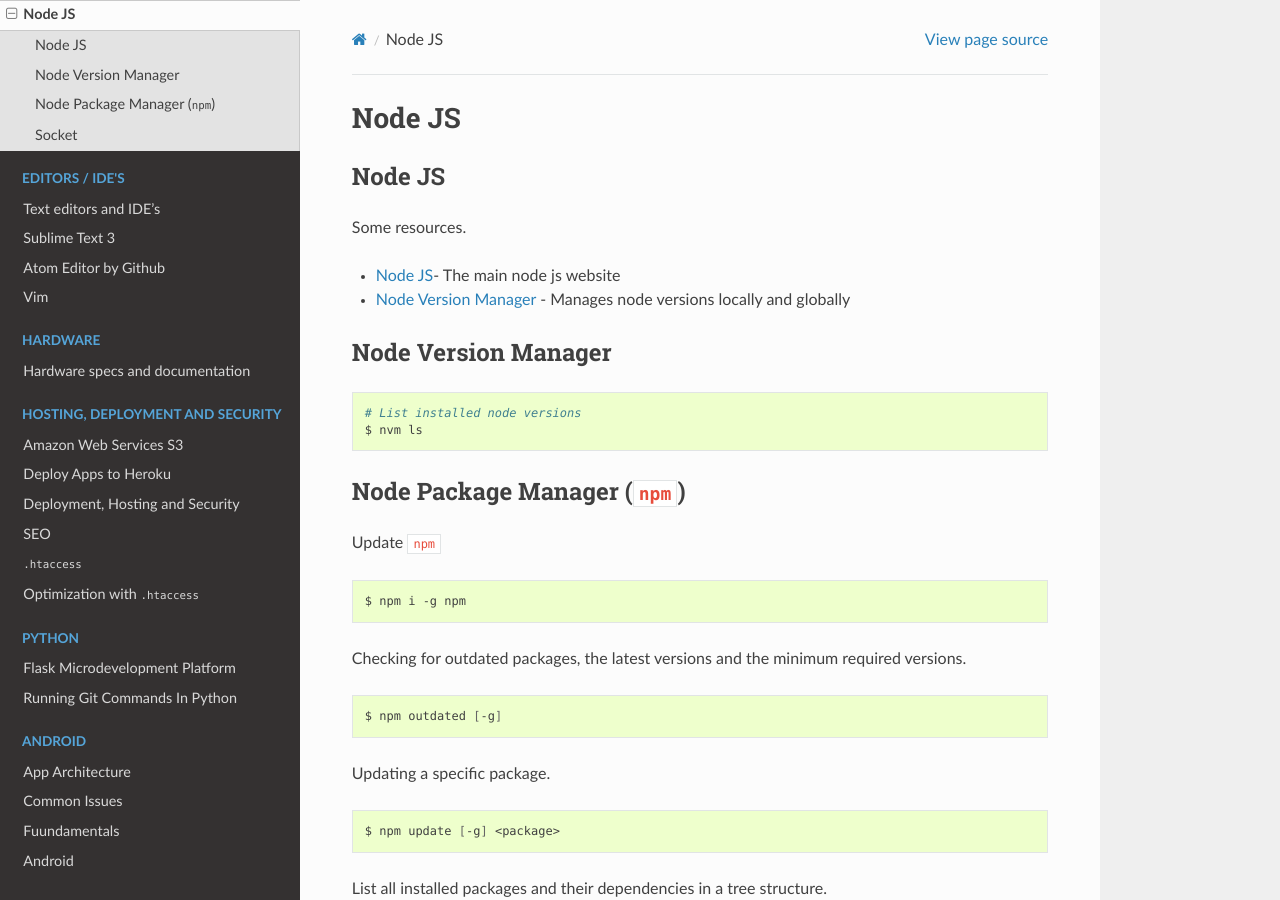
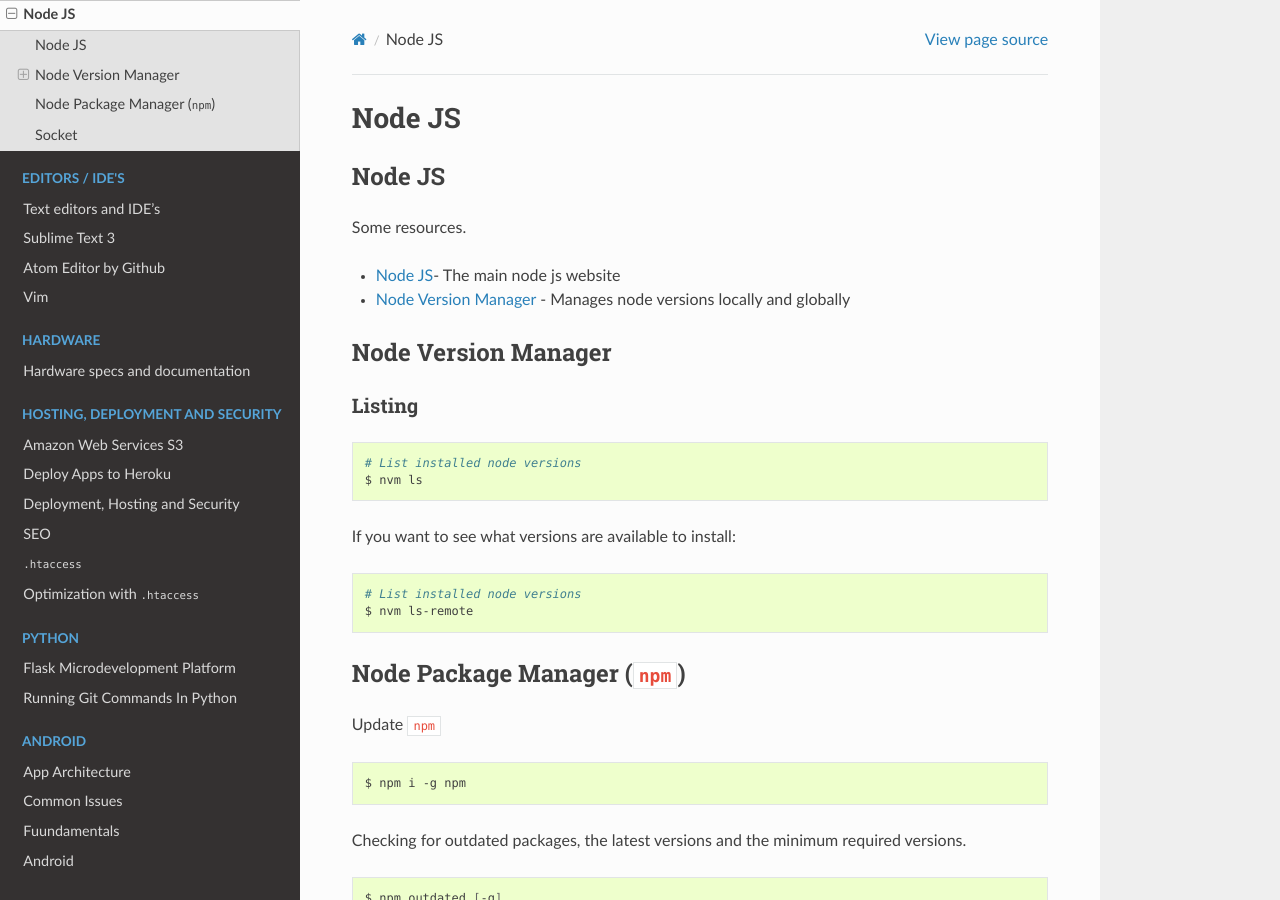
Before and after one commit to asmattic/docs, a Sphinx documentation site: the page built from source/nodejs/index.rst, in a window 1280 px wide and 900 px high. Built offline with Sphinx 7.4.7 and the Read the Docs theme 2.0.0, drawn with Linux system fonts in a browser that asks for light colours.

```diff
--- a/source/dev-docs.rst
+++ b/source/dev-docs.rst
@@ -9,7 +9,7 @@ Documentation
 General development specifications for |AppName|.
 
 Writing This Documentation
---------------------------
+---------------------------
 
 This documentation is maintained in this Github repository `<https://github.com/moldfield/transparenc-docs>`_ . It is written in `reStructuredText <http://sphinx-doc.org/rest.html>`_ using the `Sphinx <http://sphinx-doc.org/>`_ tool that auto generates documentation in html and presents it in the `Read the Docs <http://docs.readthedocs.io/en/latest>`_ theme.
 
--- a/source/nodejs/index.rst
+++ b/source/nodejs/index.rst
@@ -17,16 +17,25 @@ Some resources.
 .. _nodejsSite: https://nodejs.org/en/
 .. _nvm: https://github.com/creationix/nvm/blob/master/README.md
 
-.. _nvm-section:
+.. _nvm_sec:
 
 Node Version Manager
 ---------------------
+
+Listing
+~~~~~~~~~
 
 .. code-block:: bash
 
 	# List installed node versions
 	$ nvm ls
 
+If you want to see what versions are available to install:
+
+.. code-block:: bash
+
+	# List installed node versions
+	$ nvm ls-remote
 
 .. _npm-section:
 
```
Also changed, not shown: source/index.rst (+3 -5 lines), source/visualization/index.rst (+10 -0 lines), 1 other file.
